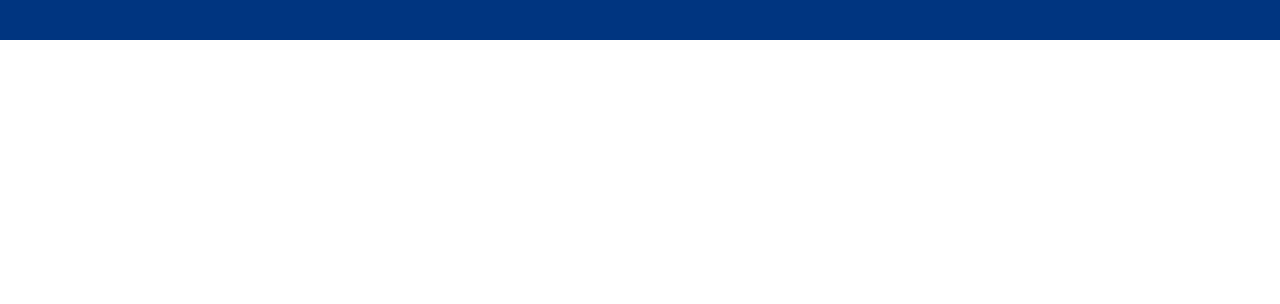
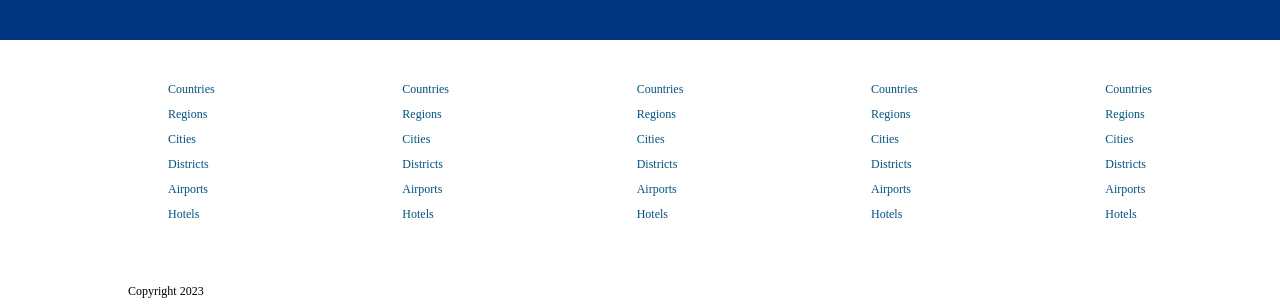
Before and after one commit to Saifullah-Afridi/Booking-app, a React (Create React App) app in the folder Frontend/: page / in a window 1280 px wide. Shown: the part 1776-2080 px from the top of the page. Before the commit the page ends 1854 px from the top, so only its background shows below. Built offline with nearby package versions, Linux system fonts and the light colour scheme.

Commit message:
Frontend

```diff
--- a/Frontend/src/Pages/home/Home.js
+++ b/Frontend/src/Pages/home/Home.js
@@ -4,7 +4,7 @@
 import "./Home.css";
 import Featured from "../../components/Featured";
 import PropertyList from "../../components/PropertyList";
-import Featured2 from "./Featured2";
+import Featured2 from "../../components/Featured2";
 import MailComponent from "../../components/MailComponent";
 import Footer from "../../components/Footer";
 
--- /dev/null
+++ b/Frontend/src/Pages/hotels/Hotels.css
@@ -0,0 +1,31 @@
+.hotels-container {
+  display: flex;
+  justify-content: center;
+  margin-top: 20px;
+}
+
+.hotels-wrapper {
+  width: 100%;
+  max-width: 1024px;
+  display: flex;
+  gap: 20px;
+}
+
+.hotels-wrapper-search {
+  flex: 1;
+  background-color: #febb02;
+  padding: 10px;
+  border-radius: 10px;
+  position: sticky;
+  top: 10px;
+}
+
+.hotels-wrapper-result {
+  flex: 3;
+}
+
+.hotels-wrapper-search-title {
+  font-size: 20px;
+  color: #555;
+  margin-bottom: 10px;
+}
--- a/Frontend/src/Pages/hotels/Hotels.js
+++ b/Frontend/src/Pages/hotels/Hotels.js
@@ -1,11 +1,28 @@
 import React from "react";
 import Navbar from "../../components/Navbar";
 import Header from "../../components/Header";
+import "./Hotels.css";
 const Hotels = () => {
   return (
     <div>
       <Navbar />
       <Header type="list" />
+      <div className="hotels-container">
+        <div className="hotels-wrapper">
+          <div className="hotels-wrapper-search">
+            <h1 className="hotels-wrapper-search-title">Search</h1>
+            <div className="hotels-wrapper-search-item">
+              <label htmlFor="Desitination"></label>
+              <input type="text" name="" id="" />
+            </div>
+            <div className="hotels-wrapper-search-item">
+              <label htmlFor="">Check-in date</label>
+              <input type="text" name="" id="" />
+            </div>
+          </div>
+          <div className="hotels-wrapper-result"></div>
+        </div>
+      </div>
     </div>
   );
 };
--- a/Frontend/src/components/Footer.css
+++ b/Frontend/src/components/Footer.css
@@ -0,0 +1,26 @@
+.footer {
+  width: 100%;
+  max-width: 1024px;
+  font-size: 12px;
+}
+
+.footer-container {
+  width: 100%;
+  padding: 0;
+  display: flex;
+  justify-content: space-between;
+  margin-bottom: 50px;
+}
+.footer-container-items {
+  display: flex;
+  flex-direction: column;
+  gap: 10px;
+}
+.footer-container-item {
+  color: #005380;
+  cursor: pointer;
+}
+
+.footer-container-items {
+  list-style-type: none;
+}
--- a/Frontend/src/components/Footer.js
+++ b/Frontend/src/components/Footer.js
@@ -2,7 +2,53 @@
 import "./Footer.css";
 
 const Footer = () => {
-  return <div></div>;
+  return (
+    <div className="footer">
+      <div className="footer-container">
+        <ul className="footer-container-items">
+          <li className="footer-container-item">Countries</li>
+          <li className="footer-container-item">Regions</li>
+          <li className="footer-container-item">Cities</li>
+          <li className="footer-container-item">Districts</li>
+          <li className="footer-container-item">Airports</li>
+          <li className="footer-container-item">Hotels</li>
+        </ul>
+        <ul className="footer-container-items">
+          <li className="footer-container-item">Countries</li>
+          <li className="footer-container-item">Regions</li>
+          <li className="footer-container-item">Cities</li>
+          <li className="footer-container-item">Districts</li>
+          <li className="footer-container-item">Airports</li>
+          <li className="footer-container-item">Hotels</li>
+        </ul>
+        <ul className="footer-container-items">
+          <li className="footer-container-item">Countries</li>
+          <li className="footer-container-item">Regions</li>
+          <li className="footer-container-item">Cities</li>
+          <li className="footer-container-item">Districts</li>
+          <li className="footer-container-item">Airports</li>
+          <li className="footer-container-item">Hotels</li>
+        </ul>
+        <ul className="footer-container-items">
+          <li className="footer-container-item">Countries</li>
+          <li className="footer-container-item">Regions</li>
+          <li className="footer-container-item">Cities</li>
+          <li className="footer-container-item">Districts</li>
+          <li className="footer-container-item">Airports</li>
+          <li className="footer-container-item">Hotels</li>
+        </ul>
+        <ul className="footer-container-items">
+          <li className="footer-container-item">Countries</li>
+          <li className="footer-container-item">Regions</li>
+          <li className="footer-container-item">Cities</li>
+          <li className="footer-container-item">Districts</li>
+          <li className="footer-container-item">Airports</li>
+          <li className="footer-container-item">Hotels</li>
+        </ul>
+      </div>
+      <div className="footer-text">Copyright 2023</div>
+    </div>
+  );
 };
 
 export default Footer;
--- a/Frontend/src/components/Header.js
+++ b/Frontend/src/components/Header.js
@@ -13,9 +13,12 @@
 import "react-date-range/dist/styles.css"; // main style file
 import "react-date-range/dist/theme/default.css"; // theme css file
 import { format } from "date-fns";
+import { useNavigate } from "react-router-dom";
 
 const Header = ({ type }) => {
+  const navigate = useNavigate();
   const [openDate, setOpenDate] = useState(false);
+  const [destination, setDestination] = useState("");
   const [date, setDate] = useState([
     {
       startDate: new Date(),
@@ -36,6 +39,16 @@
         ...prev,
         [name]: operation === "i" ? options[name] + 1 : options[name] - 1,
       };
+    });
+  };
+
+  const handleSearch = () => {
+    navigate("/hotels", {
+      state: {
+        destination,
+        date,
+        options,
+      },
     });
   };
 
@@ -83,6 +96,7 @@
                   type="text"
                   placeholder="Where are you going"
                   className="headerSearchInput"
+                  onChange={(e) => setDestination(e.target.value)}
                 />
               </div>
               <div className="headerSearchItem">
@@ -179,7 +193,9 @@
                 )}
               </div>
               <div className="headerSearchItem">
-                <div className="headerButton">Search</div>
+                <button className="headerButton" onClick={handleSearch}>
+                  Search
+                </button>
               </div>
             </div>
           </>
```
Also changed, not shown: Frontend/src/components/Featured2.css (renamed from Frontend/src/Pages/home/Featured2.css), Frontend/src/components/Featured2.js (renamed from Frontend/src/Pages/home/Featured2.js).
